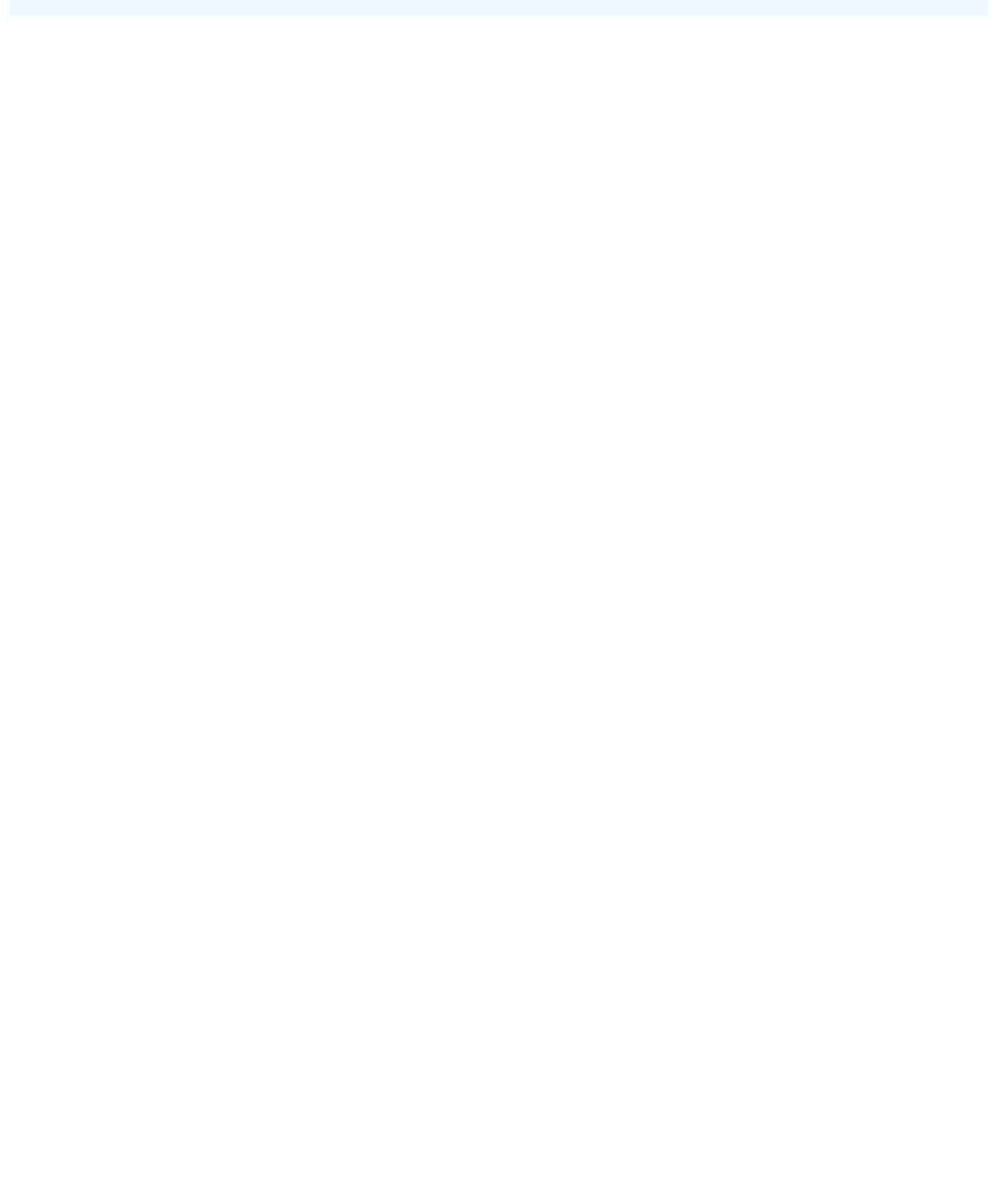
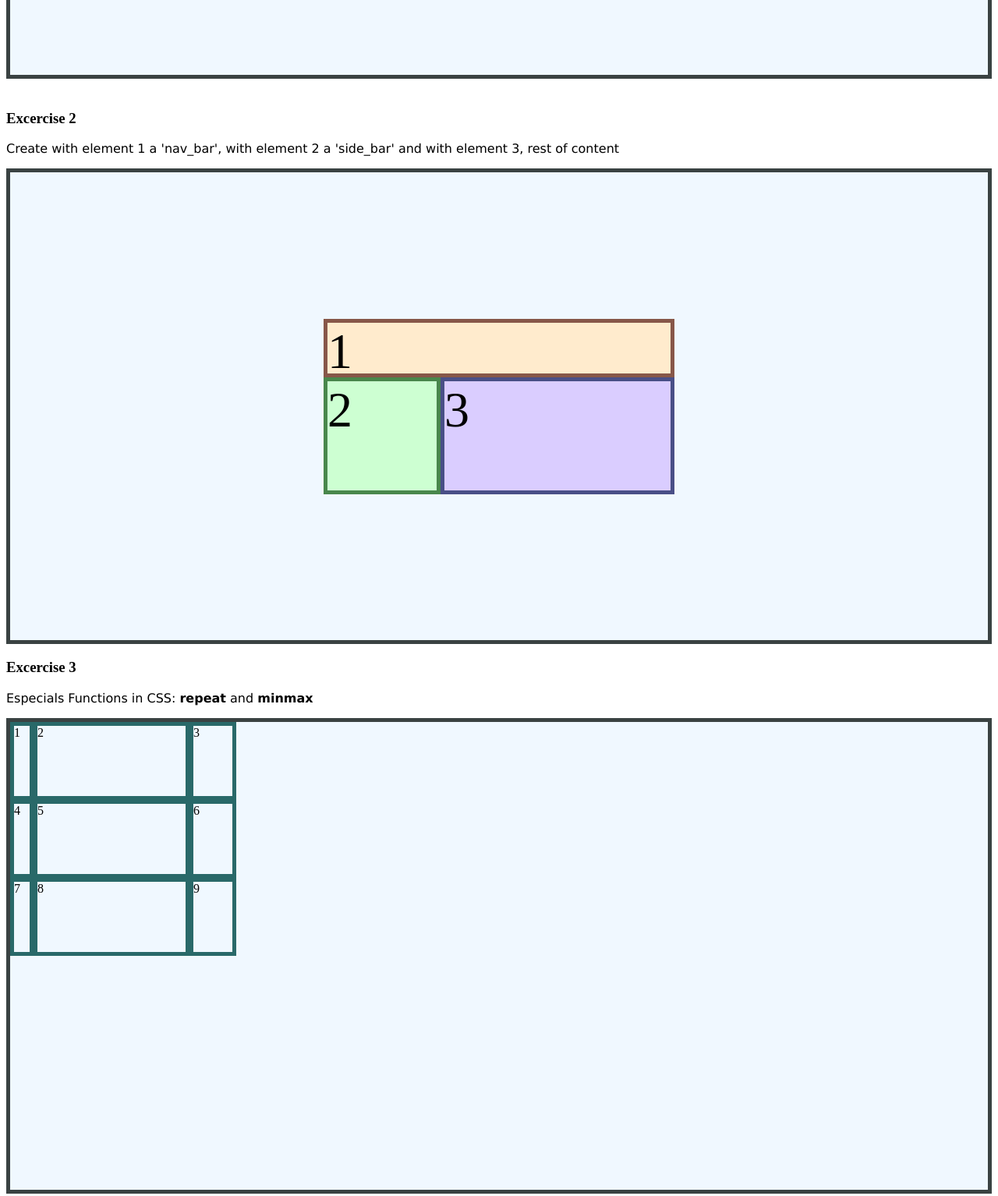
Before and after one commit to immrjark/css-grid-course, a plain HTML site: page index.html in a window 1280 px wide. Shown: the part 652-2186 px from the top of the page at 78% size. Before the commit the page ends 800 px from the top, so only its background shows below. Drawn offline with Linux system fonts and the light colour scheme.

```diff
--- a/index.html
+++ b/index.html
@@ -9,6 +9,13 @@
 </head>
 <body>
     <h2>Containers with CSS Grid</h2>
+
+    <h3>
+        Excercise 1
+    </h3>
+    <p>
+        Creating containers with Grid and alignments
+    </p>
     <div class="container">
         <div class="item">1</div>
         <div class="item">2</div>
@@ -17,6 +24,34 @@
         <div class="item">5</div>
         <div class="item">6</div>
     </div>
+
+    <h3>
+        Excercise 2
+    </h3>
+    <p>
+        Create with element 1 a 'nav_bar', with element 2 a 'side_bar' and with element 3, rest of content
+    </p>
+    <div class="container2">
+        <div class="item-1">1</div>
+        <div class="item-2">2</div>
+        <div class="item-3">3</div>
+    </div>
+
+    <h3>Excercise 3</h3>
+    <p>
+        Especials Functions in CSS: <b>repeat</b> and <b>minmax</b>
+    </p>
+    <div class="container3">
+        <div class="item-3-1">1</div>
+        <div class="item-3-2">2</div>
+        <div class="item-3-3">3</div>
+        <div class="item-3-4">4</div>
+        <div class="item-3-5">5</div>
+        <div class="item-3-6">6</div>
+        <div class="item-3-7">7</div>
+        <div class="item-3-8">8</div>
+        <div class="item-3-9">9</div>
+    </div>
 </body>
 
 </html>
--- a/styles/index.css
+++ b/styles/index.css
@@ -1,5 +1,12 @@
+p {
+    font-size: 16px;
+    font-weight: 500;
+    font-family: Verdana, Geneva, Tahoma, sans-serif;
+}
+
+/* ----------- */
 .container {
-    border: 5px solid #f8ffff;
+    border: 5px solid #3a4242;
     background-color: aliceblue;
     display: grid;
     grid-template-columns: 150px 150px 150px; /* Le decimos el número de colums que queremos teniendo los distitos px por columna y además le damos tamaño a las columnas. Lo que sobre de espacio en la pantala me lo agregará como una nueva columna */
@@ -10,6 +17,7 @@
     /* column-gap: 15px; /* igual que row-gap    */
     gap: 15px; /*este es para poner tanto a culum como a rows los gaps*/
     height: 600px;
+    margin-bottom: 40px;
 }
 .item {
     border: 2px solid #0f5862;
@@ -18,3 +26,79 @@
     place-content: end; /*llevar los número tanto vertical como horizontal al end*/
     padding-right: 15px;
 }
+
+/* --------- */
+.container2 {
+    border: 5px solid #3a4242;
+    background-color: aliceblue;
+    display: grid;
+    grid-template-columns: 150px 150px 150px;
+    grid-template-rows: 75px 75px 75px;
+    place-content: center;
+    height: 600px;
+    grid-template-areas:
+    "nav_bar nav_bar nav_bar"
+    "side_bar main main"
+    "side_bar main main";
+}
+.item-1{
+    font-size: 4rem;
+    border: 5px solid #875749;
+    background-color: blanchedalmond;
+    grid-column-start: 1;
+    /* grid-column-end: 4; colocamos el 4 porque es la lina en la que acaba. No se cuentan por container si no por líneas */
+    grid-area: nav_bar;
+}
+.item-2{
+    font-size: 4rem;
+    border: 5px solid #49874c;
+    background-color: rgb(205, 255, 210);
+    /* grid-row: 2 / 4; */
+    grid-area: side_bar;
+}
+.item-3{
+    font-size: 4rem;
+    border: 5px solid #494f87;
+    background-color: rgb(218, 205, 255);
+    /* grid-area: 2 / 2 / 4 /4; */
+    grid-area: main;
+}
+
+/* ------------- */
+
+.container3 {
+    border: 5px solid #3a4242;
+    background-color: aliceblue;
+    display: grid;
+    grid-template-columns: 30px 200px 60px;
+    grid-template-rows: 100px 100px 100px;
+    height: 600px;
+}
+
+.item-3-1{
+    border: 5px solid #296969;
+}
+.item-3-2{
+    border: 5px solid #296969;
+}
+.item-3-3{
+    border: 5px solid #296969;
+}
+.item-3-4{
+    border: 5px solid #296969;
+}
+.item-3-5{
+    border: 5px solid #296969;
+}
+.item-3-6{
+    border: 5px solid #296969;
+}
+.item-3-7{
+    border: 5px solid #296969;
+}
+.item-3-8{
+    border: 5px solid #296969;
+}
+.item-3-9{
+    border: 5px solid #296969;
+}
```
Also changed, not shown: theory.txt.
